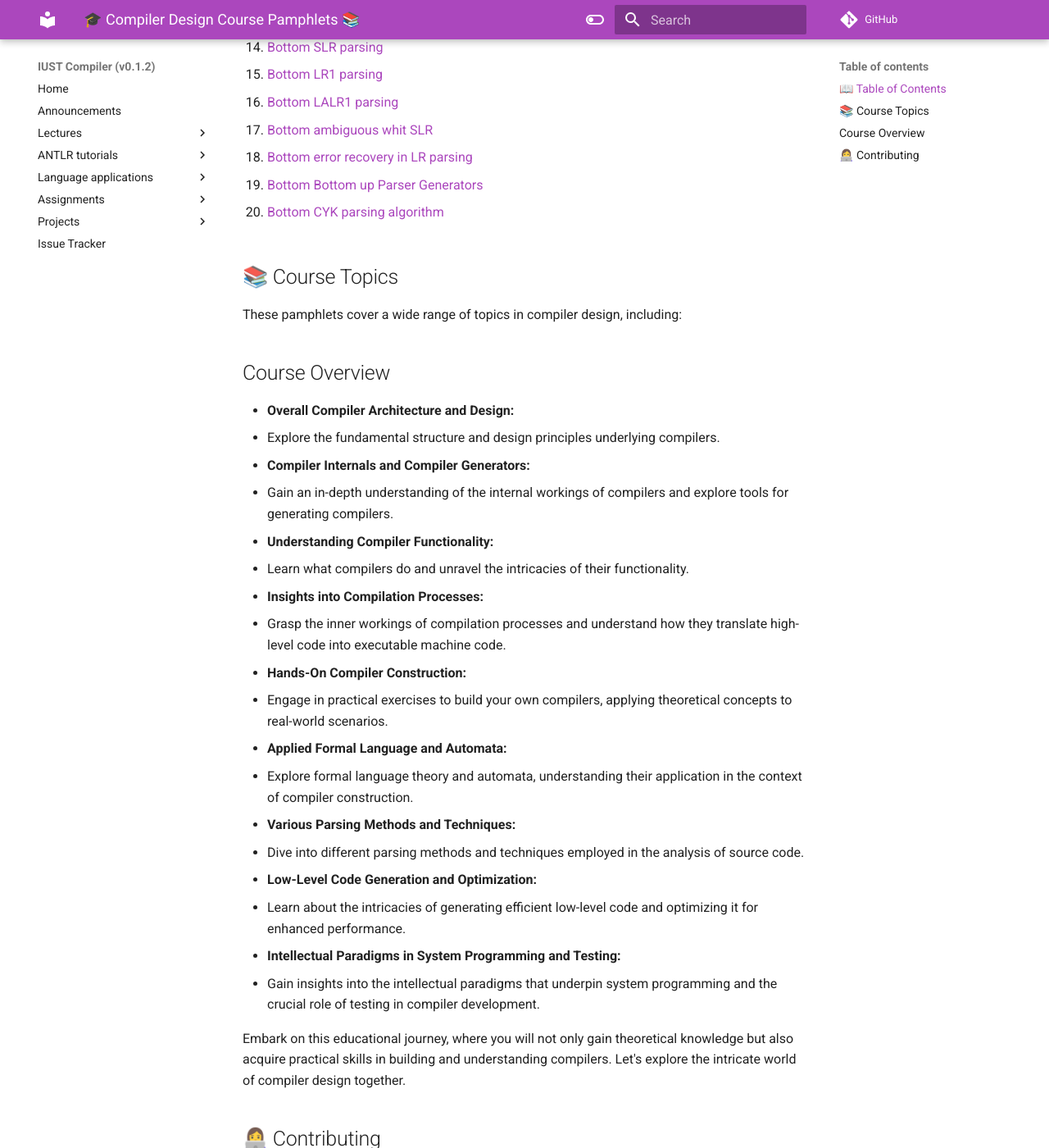
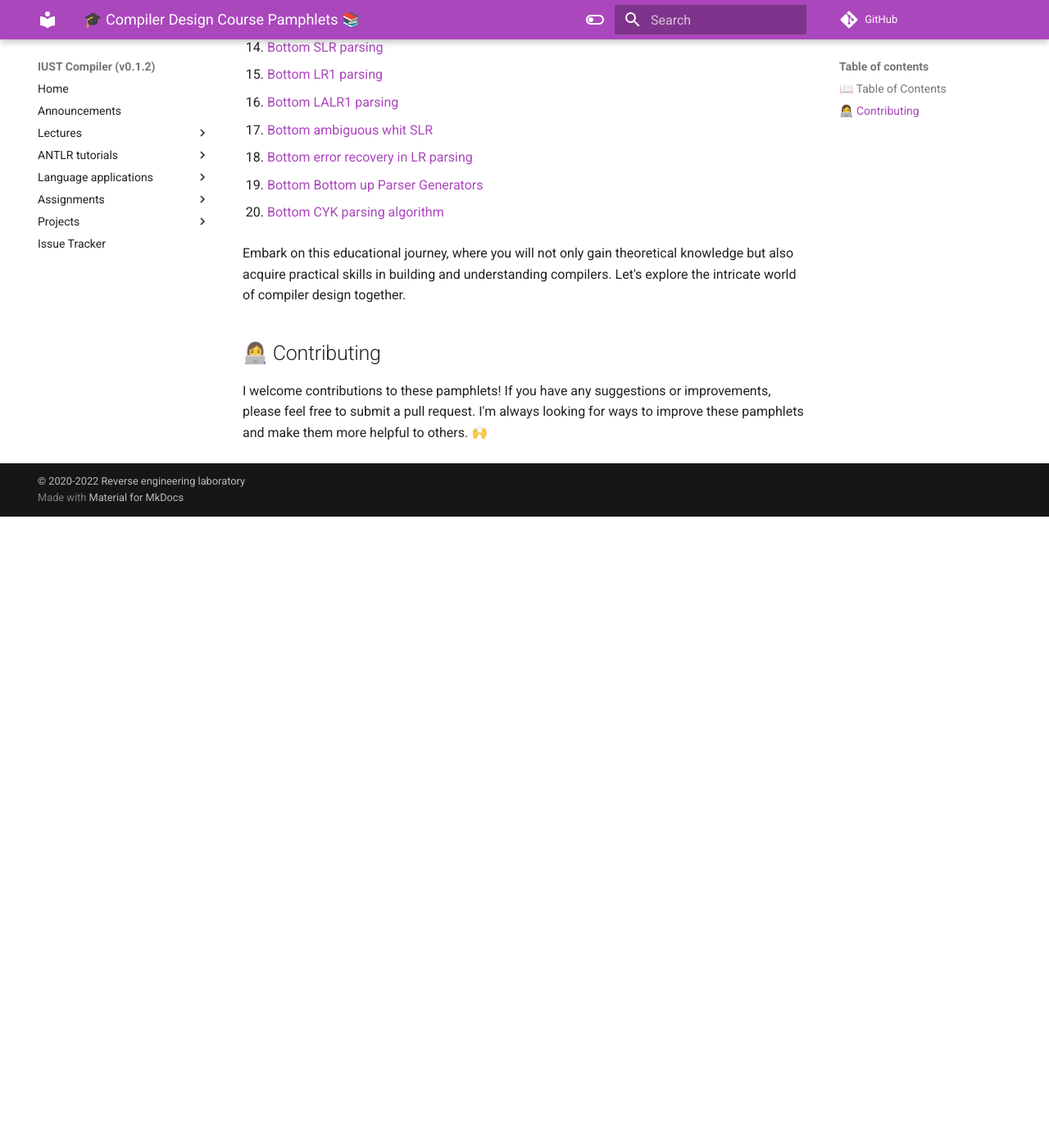
Before and after one commit to m-zakeri/IUSTCompiler, an MkDocs documentation site: the page built from docs/lectures/README.md, in a window 1280 px wide and 1400 px high, scrolled down 1182 px. Shown: the whole window at 82% size. Built offline with MkDocs 1.6.1 and Material for MkDocs 9.7.7, drawn with Linux system fonts in a browser that asks for light colours; comment, search, counter and statistics services are not loaded; after the commit the page ends 1812 px from its top, so only the background shows below that.

Commit message:
update README.md file

```diff
--- a/docs/lectures/README.md
+++ b/docs/lectures/README.md
@@ -50,39 +50,6 @@ This repository contains a collection of pamphlets that I've created to help oth
 
 19. [Bottom CYK parsing algorithm](./19-CYK_parsing_algorithm.md)
 
-## 📚 Course Topics
-
-These pamphlets cover a wide range of topics in compiler design, including:
-
-## Course Overview
-
-
-- **Overall Compiler Architecture and Design:**
-  - Explore the fundamental structure and design principles underlying compilers.
-
-- **Compiler Internals and Compiler Generators:**
-  - Gain an in-depth understanding of the internal workings of compilers and explore tools for generating compilers.
-
-- **Understanding Compiler Functionality:**
-  - Learn what compilers do and unravel the intricacies of their functionality.
-
-- **Insights into Compilation Processes:**
-  - Grasp the inner workings of compilation processes and understand how they translate high-level code into executable machine code.
-
-- **Hands-On Compiler Construction:**
-  - Engage in practical exercises to build your own compilers, applying theoretical concepts to real-world scenarios.
-
-- **Applied Formal Language and Automata:**
-  - Explore formal language theory and automata, understanding their application in the context of compiler construction.
-
-- **Various Parsing Methods and Techniques:**
-  - Dive into different parsing methods and techniques employed in the analysis of source code.
-
-- **Low-Level Code Generation and Optimization:**
-  - Learn about the intricacies of generating efficient low-level code and optimizing it for enhanced performance.
-
-- **Intellectual Paradigms in System Programming and Testing:**
-  - Gain insights into the intellectual paradigms that underpin system programming and the crucial role of testing in compiler development.
 
 Embark on this educational journey, where you will not only gain theoretical knowledge but also acquire practical skills in building and understanding compilers. Let's explore the intricate world of compiler design together.
 
```
